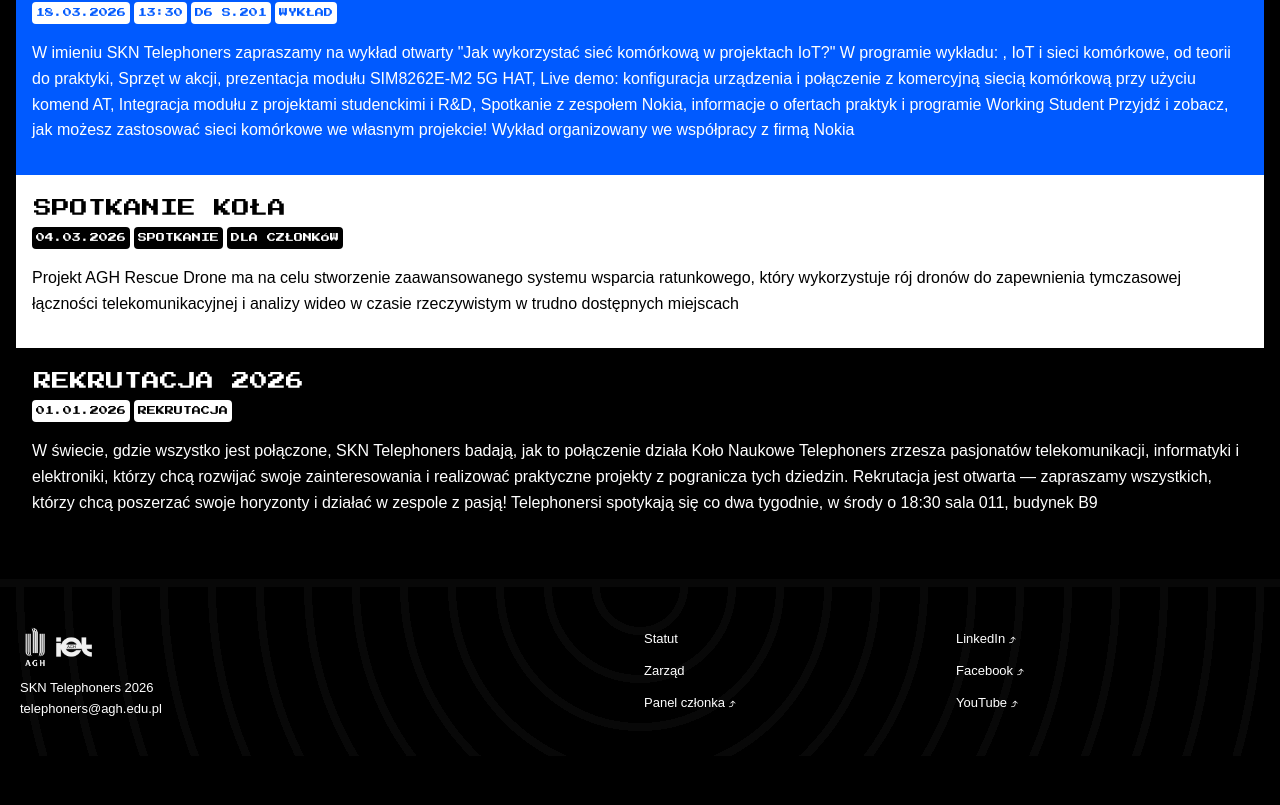
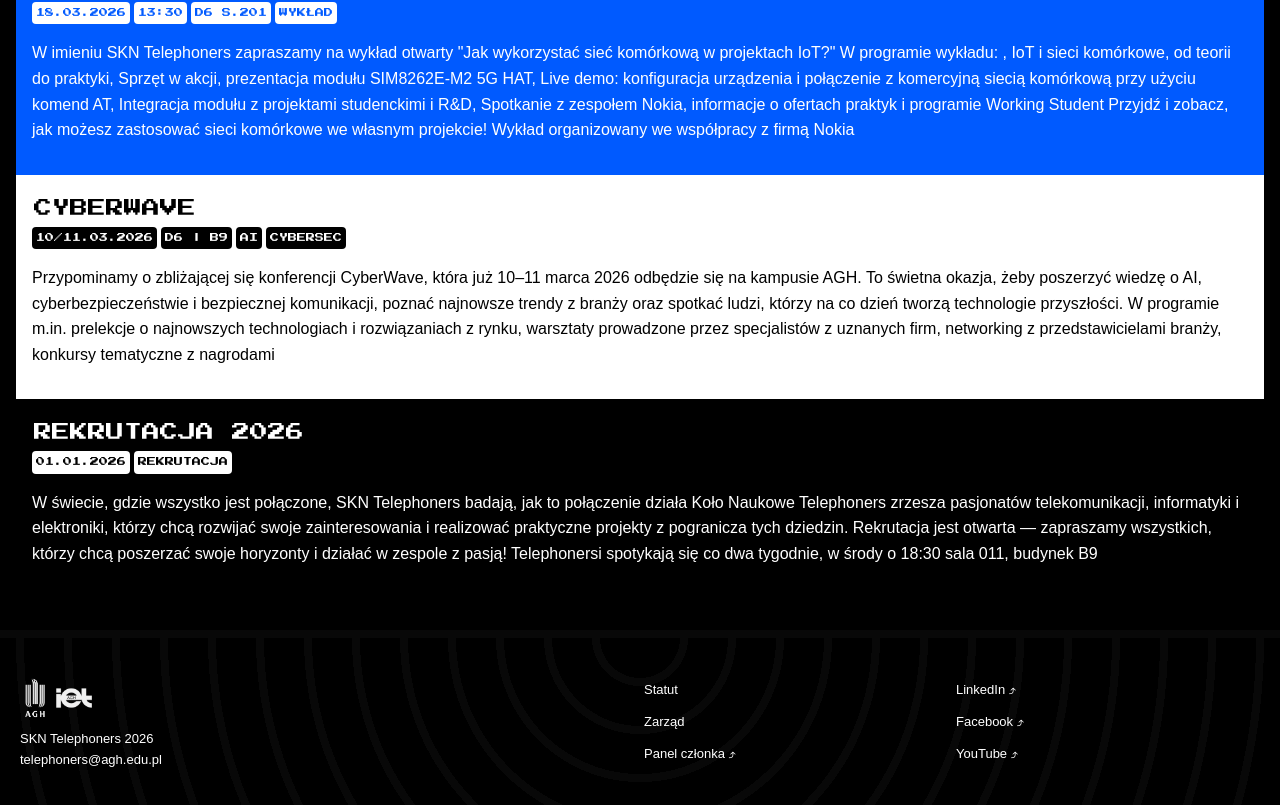
Before and after one commit to michalbojdo/telephoners, a Vue app: page / in a window 1280 px wide. Shown: the part 2052-2857 px from the top of the page. Before the commit the page ends 2808 px from the top, so only its background shows below. Built offline with nearby package versions, Linux system fonts and the light colour scheme.

Commit message:
Basic release

```diff
--- a/src/components/LoaderSection.vue
+++ b/src/components/LoaderSection.vue
@@ -1,4 +1,4 @@
-<script setup>
+<script setup lang="ts">
 const props = defineProps(["loading"]);
 </script>
 <template>
--- a/src/components/TagChip.vue
+++ b/src/components/TagChip.vue
@@ -1,4 +1,4 @@
-<script setup>
+<script setup lang="ts">
 const props = defineProps({
     'text':String,
     'bright':Boolean,
--- a/src/components/home/EventsSection.vue
+++ b/src/components/home/EventsSection.vue
@@ -41,17 +41,23 @@
       <div>
         <div class="container">
           <div>
-            <h3>Spotkanie koła</h3>
+            <h3>Cyberwave</h3>
             <div class="tags">
-              <TagChip text="04.03.2026" bright />
-              <TagChip text="Spotkanie" bright />
-              <TagChip text="Dla członków" bright />
+              <TagChip text="10/11.03.2026" bright />
+              <TagChip text="D6 | B9" bright />
+              <TagChip text="AI" bright />
+              <TagChip text="Cybersec" bright />
             </div>
             <h5>
-              Projekt AGH Rescue Drone ma na celu stworzenie zaawansowanego
-              systemu wsparcia ratunkowego, który wykorzystuje rój dronów do
-              zapewnienia tymczasowej łączności telekomunikacyjnej i analizy
-              wideo w czasie rzeczywistym w trudno dostępnych miejscach
+              Przypominamy o zbliżającej się konferencji CyberWave, która już
+              10–11 marca 2026 odbędzie się na kampusie AGH. To świetna
+              okazja, żeby poszerzyć wiedzę o AI, cyberbezpieczeństwie i
+              bezpiecznej komunikacji, poznać najnowsze trendy z branży oraz
+              spotkać ludzi, którzy na co dzień tworzą technologie przyszłości.
+              W programie m.in. prelekcje o najnowszych technologiach i
+              rozwiązaniach z rynku, warsztaty prowadzone przez specjalistów z
+              uznanych firm, networking z przedstawicielami branży, konkursy
+              tematyczne z nagrodami
             </h5>
             <!-- <h4>Więcej-></h4> -->
           </div>
@@ -74,9 +80,8 @@
               rozwijać swoje zainteresowania i realizować praktyczne projekty z
               pogranicza tych dziedzin. Rekrutacja jest otwarta — zapraszamy
               wszystkich, którzy chcą poszerzać swoje horyzonty i działać w
-              zespole z pasją!
-               Telephonersi spotykają się co dwa tygodnie, w środy o 18:30
-              sala 011, budynek B9
+              zespole z pasją! Telephonersi spotykają się co dwa tygodnie, w
+              środy o 18:30 sala 011, budynek B9
             </h5>
             <!-- <h4>Więcej-></h4> -->
           </div>
--- a/src/components/home/WelcomeSection.vue
+++ b/src/components/home/WelcomeSection.vue
@@ -1,4 +1,4 @@
-<script setup>
+<script setup lang="ts">
 import HeaderSection from "@/components/HeaderSection.vue";
 </script>
 
--- a/src/views/ProjectView.vue
+++ b/src/views/ProjectView.vue
@@ -1,4 +1,4 @@
-<script setup>
+<script setup lang="ts">
 import HeaderSection from "@/components/HeaderSection.vue";
 import { useRoute} from "vue-router";
 
@@ -77,7 +77,7 @@
     text-decoration: none;
   }
 }
-h3:not(has(span)) {
+/* h3:not(has(span)) {
   line-height: 1.1;
   font-size: 2vw;
   margin: 8px 2px;
@@ -95,7 +95,7 @@
   a:hover {
     font-style: italic;
   }
-}
+} */
 
 .background-image-project {
   filter: grayscale(2) contrast(4) brightness(0.6) blur(4px);
```
Also changed, not shown: 1 other file (tests, documents, lock files or other folders).
